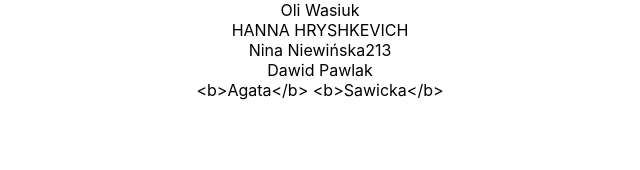
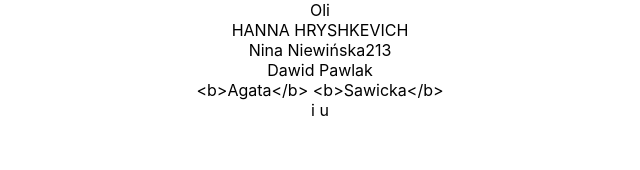
Before and after one commit to rvai00/monocykl_projekt, a React (Create React App) app: page / in a window 1280 px wide. Shown: the top 170 px of the page, without its empty margins (320-960 px from the left). Built offline with nearby package versions, Linux system fonts and the light colour scheme.

Commit message:
Update App.js

```diff
--- a/src/App.js
+++ b/src/App.js
@@ -22,14 +22,22 @@ const updateNameNina = (name_nina) => {
   return updatedNameNina
 }
 
+const updateName = (name, surname) => {
+  const newName = name.slice (2,8)
+  const newSurname = surname.slice (4,5)
+  return {name: newName,surname: newSurname}
+}
+
 function App() {
-  const name = "Oli Wasiuk"
+  const name = "Oli"
+  const surname = "Wasiuk"
   const name_hanna = "Hanna Hryshkevich"
   const name_nina = "Nina Niewińska"
   const name_agata = "Agata"
   const surname_agata = "Sawicka"
   const agata = updateNameAgata(name_agata, surname_agata);
   const dawid = generateDawid("Dawid Pawlak");
+  const oli = updateName(name, surname);
     return (
     <div className="App">
     <div> {name} </div>
@@ -37,6 +45,7 @@ function App() {
     <div>{updateNameNina(name_nina)}</div>
     <div>{dawid.name + " " + dawid.surname}</div>
     <div>{agata.name_agata + " " + agata.surname_agata}</div>
+    <div>{oli.name + " " + oli.surname}</div>
     </div>
   );
 }
```
